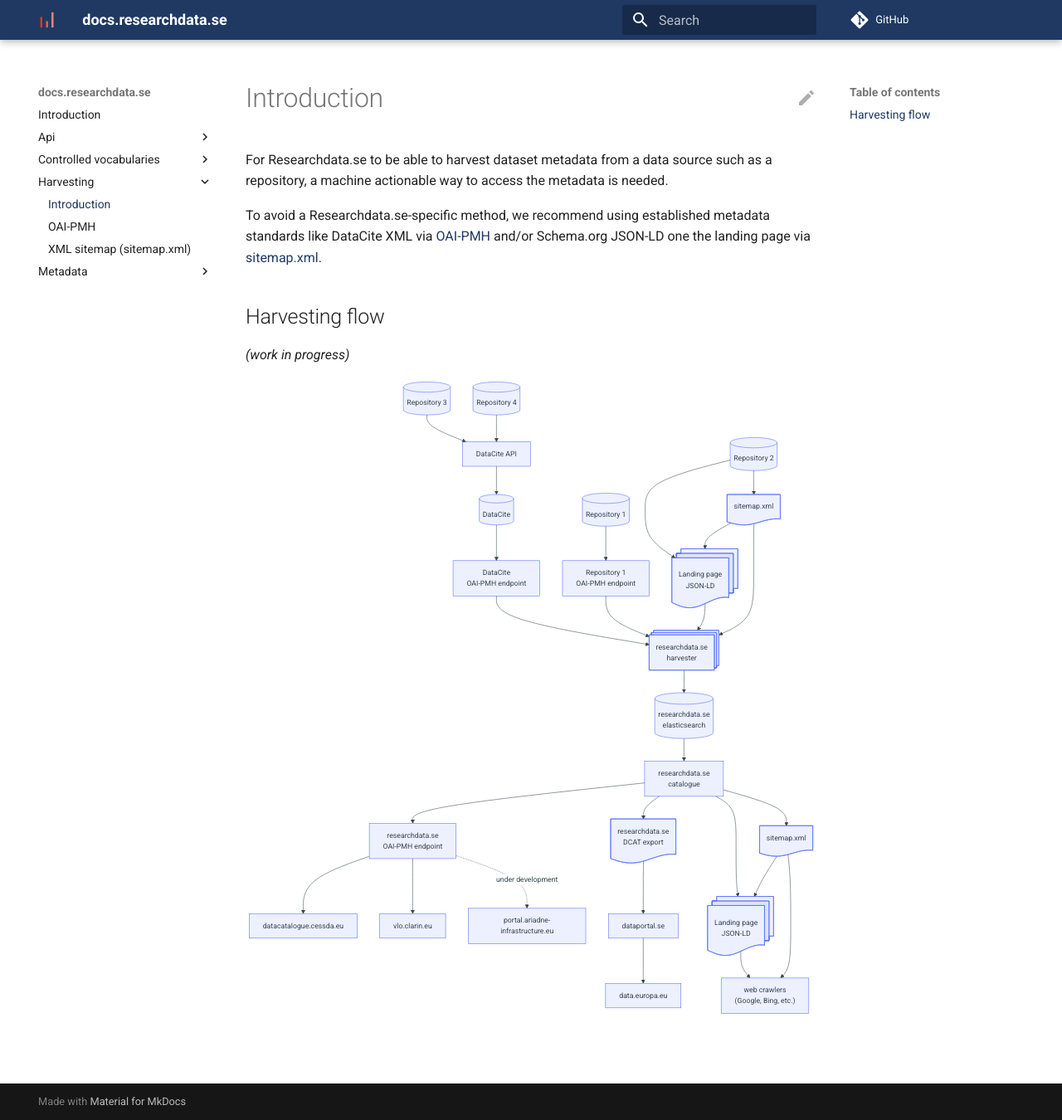
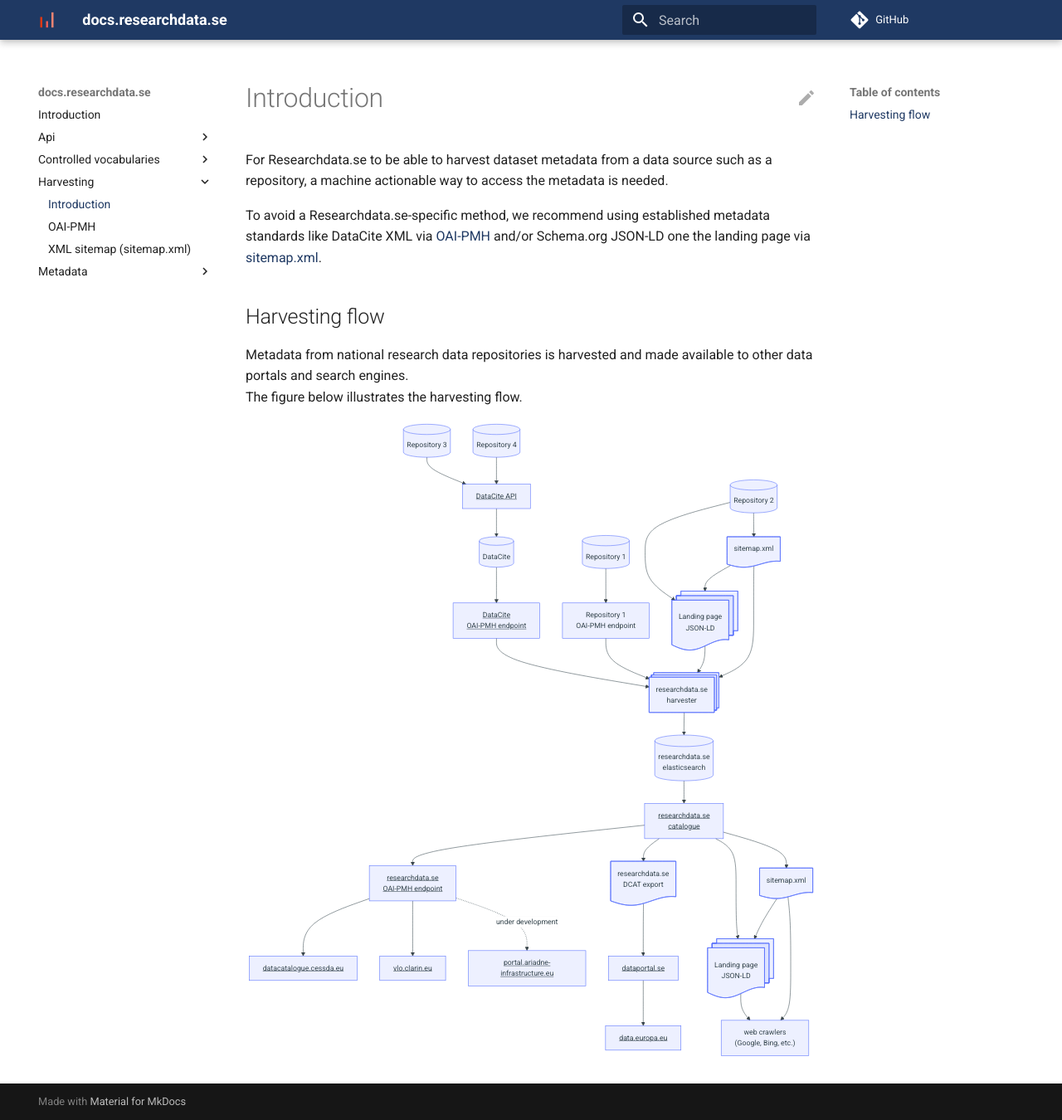
Before and after one commit to researchdata-se/docs.researchdata.se, an MkDocs documentation site: the page built from docs/harvesting/index.md, in a window 1280 px wide and 1350 px high. Shown: the whole window at 83% size. Built offline with MkDocs 1.6.1 and Material for MkDocs 9.7.7, drawn with Linux system fonts in a browser that asks for light colours; comment, search, counter and statistics services are not loaded.

Commit message:
add clickable links to the graph

````diff
--- a/docs/harvesting/index.md
+++ b/docs/harvesting/index.md
@@ -5,17 +5,21 @@ For Researchdata.se to be able to harvest dataset metadata from a data source su
 To avoid a Researchdata.se-specific method, we recommend using established metadata standards like DataCite XML via [OAI-PMH](oai-pmh.md) and/or Schema.org JSON-LD one the landing page via [sitemap.xml](sitemap-xml.md).
 
 ## Harvesting flow
-*(work in progress)*
+Metadata from national research data repositories is harvested and made available to other data portals and search engines.
+The figure below illustrates the harvesting flow.
 
 
 ``` mermaid
 graph
   RDA[(researchdata.se \n elasticsearch)]
   RDAC[researchdata.se \n catalogue]
+  click RDAC "https://researchdata.se/" "researchdata.se catalogue"
 
   DATACITE[(DataCite)]
   DATACITEOAI[DataCite\nOAI-PMH endpoint]
+  click DATACITEOAI "https://support.datacite.org/docs/datacite-oai-pmh" "DataCite OAI-PMH endpoint"
   DATACITEAPI[DataCite API]
+  click DATACITEAPI "https://support.datacite.org/docs/api" "DataCite API"
   DATACITE --> DATACITEOAI
   DATACITEAPI --> DATACITE
 
@@ -48,18 +53,23 @@ graph
   RDAC --> RDACATLD
 
   DATAPORTAL[dataportal.se]
+  click DATAPORTAL "https://dataportal.se/" "Sweden's national data portal"
   RDACDCAT --> DATAPORTAL
 
   EUDATAPORTAL[data.europa.eu]
+  click EUDATAPORTAL "https://data.europa.eu/" "EU Data Portal"
   DATAPORTAL --> EUDATAPORTAL
 
   CESSDA[datacatalogue.cessda.eu]
+  click CESSDA "https://datacatalogue.cessda.eu/" "CESSDA Data Catalogue"
   RDAOAI --> CESSDA
 
   CLARINVLO[vlo.clarin.eu]
+  click CLARINVLO "https://vlo.clarin.eu/" "CLARIN Virtual Language Observatory"
   RDAOAI --> CLARINVLO
 
   ARIADNE[portal.ariadne-infrastructure.eu]
+  click ARIADNE "https://portal.ariadne-infrastructure.eu/" "ARIADNE archaeology portal"
   RDAOAI -. under development .-> ARIADNE
 
   RDACSITEMAP@{ shape: doc, label: "sitemap.xml"}
````
Also changed, not shown: other parts of docs/harvesting/index.md (+1 -0 lines).
